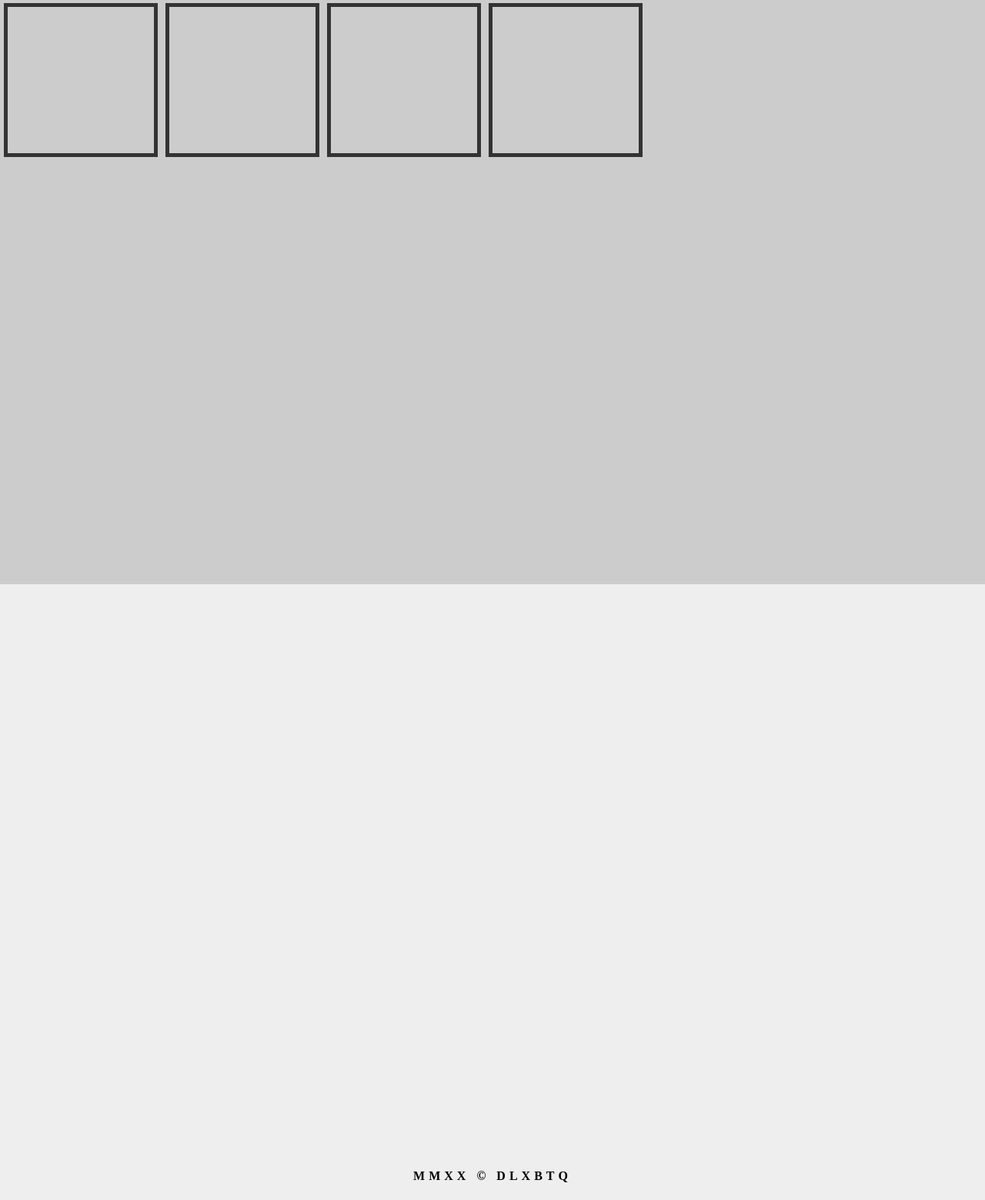
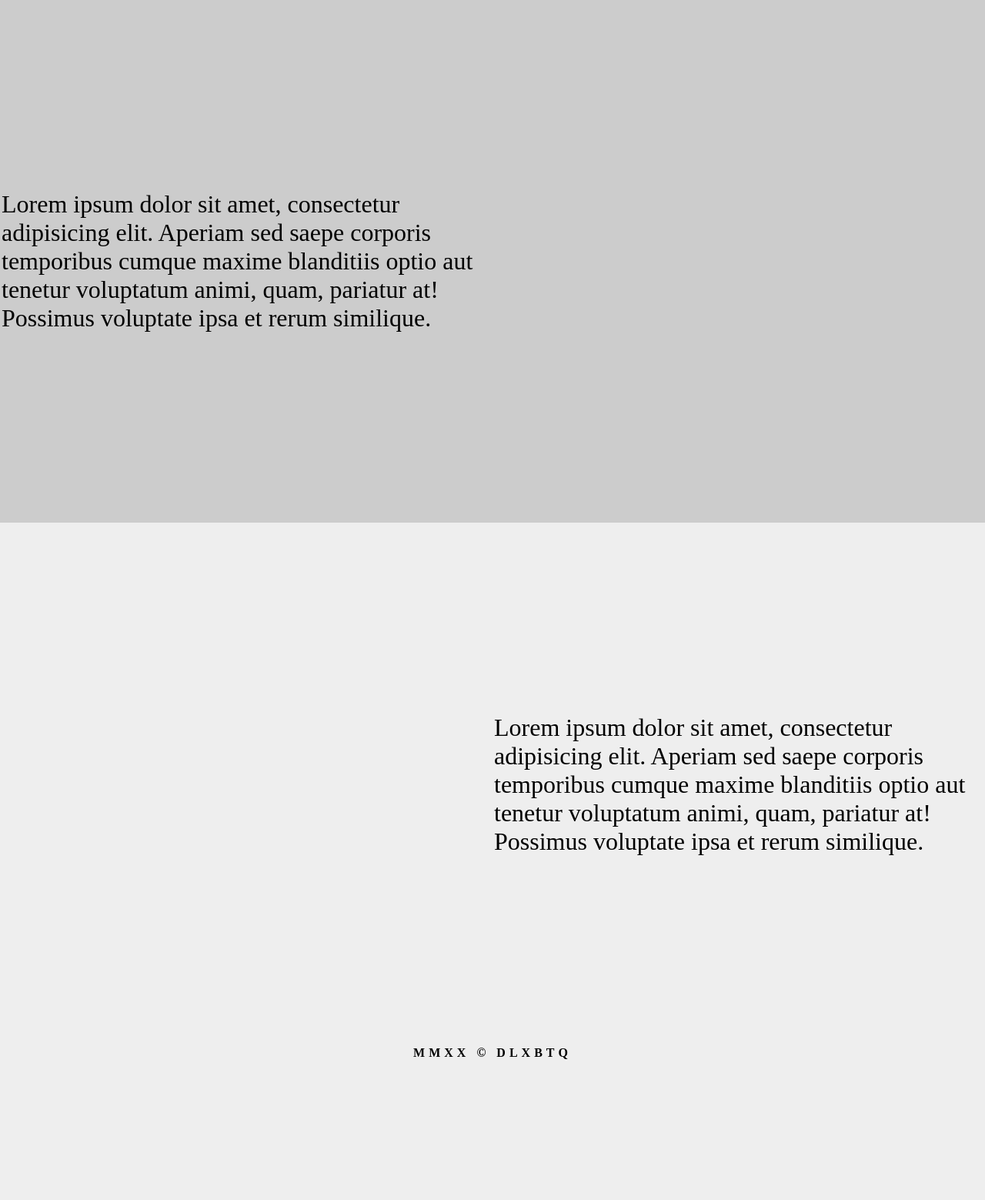
Before and after one commit to JohnFoster44/Web-Blocks, a PHP site: page / in a window 1280 px wide. Shown: the part 761-2320 px from the top of the page at 77% size. After the commit the page ends 2137 px from the top, so only its background shows below. Run offline with PHP 8.4, Linux system fonts and the light colour scheme.

Commit message:
Added some rough outlines for copy

```diff
--- a/Website-Skeleton/index.html
+++ b/Website-Skeleton/index.html
@@ -33,15 +33,22 @@
 
 
   <section class="content">
-    <div class="images">
-      <div></div>
-      <div></div>
-      <div></div>
-      <div></div>
+    <div class="info">
+      <p>Lorem ipsum dolor sit amet, consectetur adipisicing elit. Aperiam sed saepe corporis temporibus cumque maxime blanditiis optio aut tenetur voluptatum animi, quam, pariatur at! Possimus voluptate ipsa et rerum similique.</p>
+    </div>
+    <div class="info">
+      <img src="" alt="">
     </div>
   </section>
 
-  <section class="content-2"></section>
+  <section class="content-2">
+    <div class="info">
+      <img src="" alt="">
+    </div>
+    <div class="info">
+      <p>Lorem ipsum dolor sit amet, consectetur adipisicing elit. Aperiam sed saepe corporis temporibus cumque maxime blanditiis optio aut tenetur voluptatum animi, quam, pariatur at! Possimus voluptate ipsa et rerum similique.</p>
+    </div>
+  </section>
 
   <script src="script.js"></script>
 </body>
--- a/Website-Skeleton/style.css
+++ b/Website-Skeleton/style.css
@@ -43,7 +43,7 @@ header .logo {
   font-weight: 700;
   color: var(--text);
   text-decoration: none;
-  font-size: 2em;
+  font-size: 2.5em;
   text-transform: uppercase;
   letter-spacing: 2px;
   transition: 0.6s;
@@ -85,7 +85,7 @@ header.sticky ul li a {
   position: relative;
   width: 100%;
   height: 95vh;
-  background: url(https://images.pexels.com/photos/1061623/pexels-photo-1061623.jpeg?auto=compress&cs=tinysrgb&dpr=2&h=750&w=1260);
+  /* background: url(https://images.pexels.com/photos/1061623/pexels-photo-1061623.jpeg?auto=compress&cs=tinysrgb&dpr=2&h=750&w=1260); */
   background-size: cover;
   justify-content: center;
   align-items: center;
@@ -130,26 +130,31 @@ button:focus {
 
 .content{
   display: flex;
-  height: 95vh;
+  height: 85vh;
   background-color: var(--bkg-alt);
 }
 
 .content-2{
   display: flex;
-  height: 95vh;
+  height: 85vh;
   background-color: var(--bkg);
 }
 
-.images{
+.info{
   display: flex;
+  align-items: center;
+  width: 50vw;
 }
 
-.images div{
-  border: solid var(--text) 5px;
-  height: 200px;
-  width: 200px;
-  padding: 5px;
-  margin: 5px;
+.info p{
+  padding: 2px;
+  font-size: 2em;
+}
+
+.info img{
+  align-items: center;
+  justify-content: center;
+  /* padding-left: 18%; */
 }
 
 
```
